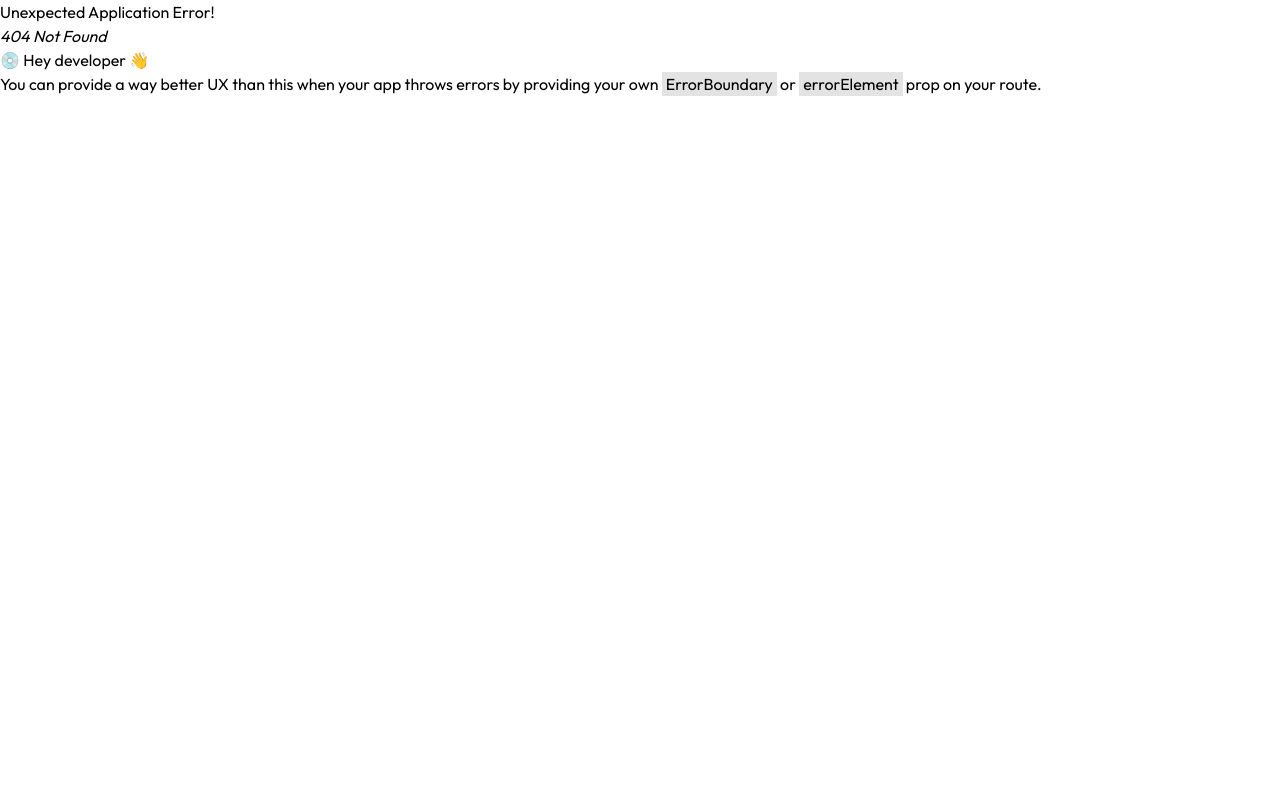
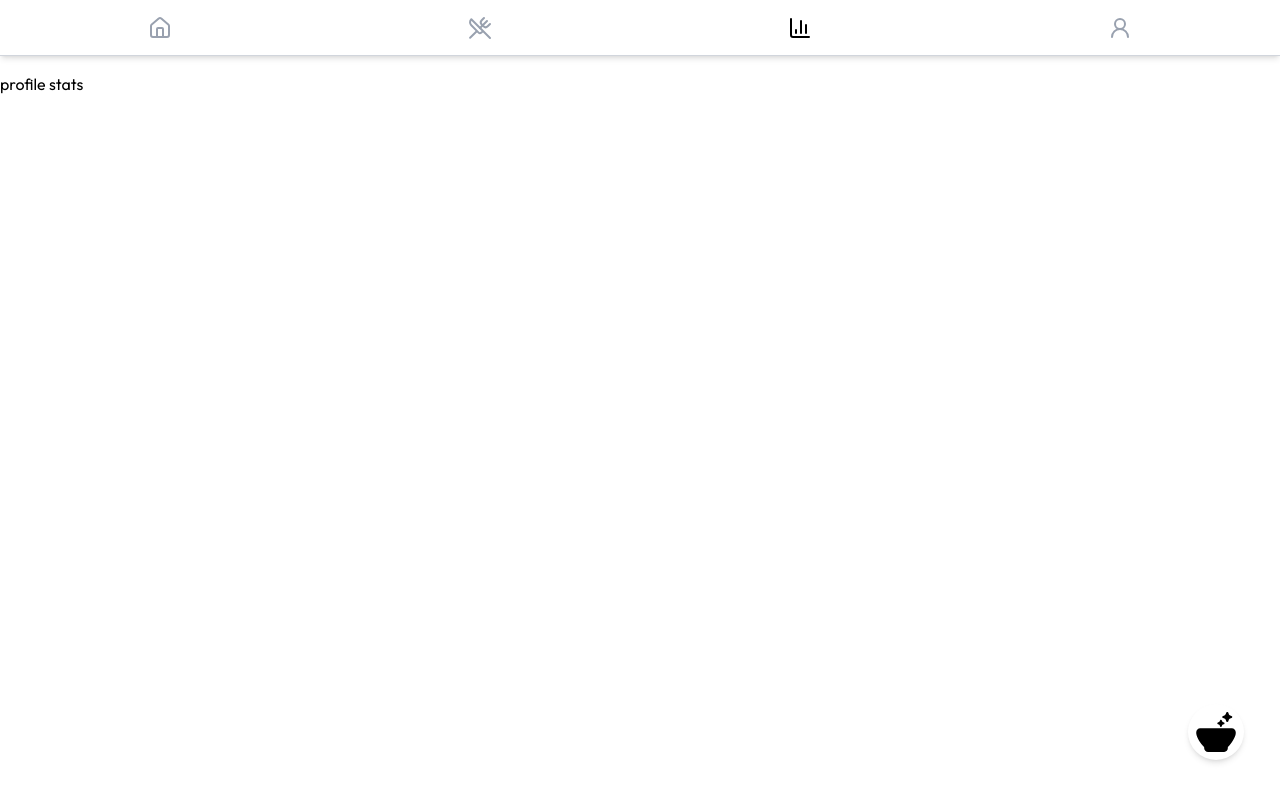
Before and after one commit to angelicaakwarteng/NutriGhana, a React (Vite) app in the folder frontend/: page /stats in a window 1280 px wide. Before the commit this address had no page. Built offline with nearby package versions, Linux system fonts and the light colour scheme; a web font is replaced by a local one.

Commit message:
navbar&footer

```diff
--- a/frontend/package.json
+++ b/frontend/package.json
@@ -11,6 +11,7 @@
   },
   "dependencies": {
     "@tailwindcss/vite": "^4.0.17",
+    "lucide-react": "^0.486.0",
     "react": "^19.0.0",
     "react-dom": "^19.0.0",
     "react-icon": "^1.0.0",
--- a/frontend/src/App.jsx
+++ b/frontend/src/App.jsx
@@ -9,6 +9,11 @@ import Home from "./pages/Home";
 import RootLayout from "./layout/RootLayout";
 import Login from "./pages/login";
 import SignIn from "./pages/Sign-in";
+// actual pages
+import ProfileHome from "./pages/ProfileHome";
+import ProfileDishes from "./pages/ProfileDishes";
+import ProfileStats from "./pages/ProfileStats";
+import ProfileUser from "./pages/ProfileUser";
 
 const App = () => {
   const myRoute = createBrowserRouter(
@@ -16,12 +21,17 @@ const App = () => {
       <>
         {/* with navbar */}
         <Route element={<RootLayout />}>
+          <Route path="/profilehome" element={<ProfileHome />} />
+          <Route path="/dishes" element={<ProfileDishes />} />
+          <Route path="stats" element={<ProfileStats />} />
+          <Route path="userprofile" element={<ProfileUser />} />
+        </Route>
+        {/* links */}
+        <Route>
           <Route index element={<Home />} />
           <Route path="/login" element={<Login />} />
           <Route path="/signIn" element={<SignIn />} />
         </Route>
-        {/* links */}
-        <Route></Route>
       </>
     )
   );
--- a/frontend/src/component/Footer.jsx
+++ b/frontend/src/component/Footer.jsx
@@ -1,7 +1,16 @@
 import React from "react";
+import MyLogo from "../assets/logo/nutrighanaLogo.svg";
 
 const Footer = () => {
-  return <div>hell</div>;
+  return (
+    <div>
+      {" "}
+      {/* Logo */}
+      <div className="absolute bottom-10 right-2 transform -translate-x-1/2 bg-white p-2 rounded-full shadow-md">
+        <img src={MyLogo} alt="Nutri Ghana logo" className="w-10 h-10" />
+      </div>
+    </div>
+  );
 };
 
 export default Footer;
--- a/frontend/src/component/Navbar.jsx
+++ b/frontend/src/component/Navbar.jsx
@@ -1,7 +1,46 @@
-import React from "react";
+import { HomeIcon, UtensilsCrossed, BarChart3, User2 } from "lucide-react";
+import { NavLink } from "react-router-dom";
 
-const Navbar = () => {
-  return <div style={{ backgroundColor: "red" }}>navbar</div>;
-};
-
-export default Navbar;
+export default function Navbar() {
+  return (
+    <nav className="fixed top-0 w-full shadow-md py-2 flex justify-around items-center border-b border-gray-300 h-14  z-50">
+      {/* Navigation Items */}
+      <NavLink
+        to="/profilehome"
+        title="Home"
+        className={({ isActive }) =>
+          isActive ? "text-black" : "text-gray-400"
+        }
+      >
+        <HomeIcon size={24} />
+      </NavLink>
+      <NavLink
+        to="/dishes"
+        title="Dishes"
+        className={({ isActive }) =>
+          isActive ? "text-black" : "text-gray-400"
+        }
+      >
+        <UtensilsCrossed size={24} />
+      </NavLink>
+      <NavLink
+        to="/stats"
+        title="Stats"
+        className={({ isActive }) =>
+          isActive ? "text-black" : "text-gray-400"
+        }
+      >
+        <BarChart3 size={24} />
+      </NavLink>
+      <NavLink
+        to="/userprofile"
+        title="Profile"
+        className={({ isActive }) =>
+          isActive ? "text-black" : "text-gray-400"
+        }
+      >
+        <User2 size={24} />
+      </NavLink>
+    </nav>
+  );
+}
--- a/frontend/src/index.css
+++ b/frontend/src/index.css
@@ -3,7 +3,23 @@
 
 /*  */
 @theme {
-  --color-mint: #51b39a;
+  /* colors */
+  --color-pureWhite: #ffffff;
+  --color-sunKiss: #fef7ea;
+  --color-softPeach: #fcefd6;
+  --color-warmGlow: #fbe7c1;
+  --color-goldenMist: #f9dfac;
+  --color-honeyGold: #f6d083;
+  --color-amberSun: #f3c059;
+  --color-deepGold: #f0b030;
+  --color-bronzeCharm: #c08d26;
+  --color-burntOchre: #906a1d;
+  --color-darkCaramel: #604613;
+  --color-mochaBrown: #48350e;
+  --color-deepCocoa: #30230a;
+  --color-charcoalAsh: #181205;
+  --color-pureBlack: #000000;
+
   --animate-pulse: pulse 2s cubic-bezier(0.4, 0, 0.6, 1) infinite;
 }
 
--- a/frontend/src/layout/RootLayout.jsx
+++ b/frontend/src/layout/RootLayout.jsx
@@ -6,7 +6,9 @@ import Footer from "../component/Footer";
 const RootLayout = () => {
   return (
     <div>
+      <Navbar />
       <Outlet />
+      <Footer />
     </div>
   );
 };
--- /dev/null
+++ b/frontend/src/pages/ProfileDishes.jsx
@@ -0,0 +1,11 @@
+import React from "react";
+
+const ProfileDishes = () => {
+  return (
+    <div className="pt-18">
+      <h1>profile dishes</h1>
+    </div>
+  );
+};
+
+export default ProfileDishes;
--- /dev/null
+++ b/frontend/src/pages/ProfileHome.jsx
@@ -0,0 +1,7 @@
+import React from "react";
+
+const ProfileHome = () => {
+  return <div className="pt-18">ProfileHome</div>;
+};
+
+export default ProfileHome;
--- /dev/null
+++ b/frontend/src/pages/ProfileStats.jsx
@@ -0,0 +1,11 @@
+import React from "react";
+
+const ProfileStats = () => {
+  return (
+    <div className="pt-18">
+      <h1>profile stats</h1>
+    </div>
+  );
+};
+
+export default ProfileStats;
--- /dev/null
+++ b/frontend/src/pages/ProfileUser.jsx
@@ -0,0 +1,9 @@
+import React from "react";
+
+export default function ProfileUser() {
+  return (
+    <div className="pt-18">
+      <h1>Profile user</h1>
+    </div>
+  );
+}
```
Also changed, not shown: frontend/src/assets/logo/nutrighanaLogo.svg (added), 1 other file (tests, documents, lock files or other folders).
